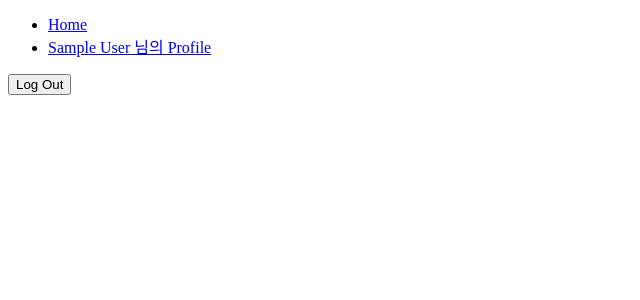
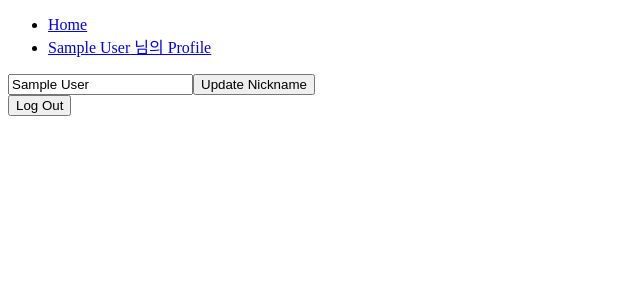
Before and after one commit to sangjuntechs/Twitter-clone, a React (Create React App) app: page /#/profile in a window 1280 px wide. Shown: the top 300 px of the page, without its empty margins (0-640 px from the left). Built offline with nearby package versions, Linux system fonts and the light colour scheme; no server answers; the database is empty; sample sign-in values are in the browser's storage.

Commit message:
update profile nickname part

```diff
--- a/src/routes/Profile.js
+++ b/src/routes/Profile.js
@@ -1,28 +1,54 @@
-import React, { useEffect } from "react";
+import React, { useEffect, useState } from "react";
 import { authService, dbService } from "fbInstance";
 import { useHistory } from "react-router-dom";
 
 export default ({ userObjs }) => {
   const history = useHistory();
+  const [newDisplayName, setNewDisplayName] = useState(userObjs.displayName);
   const onLogOutClick = () => {
     authService.signOut();
     history.push("/");
+  };
+
+  const onChange = (event) => {
+    const {
+      target: { value },
+    } = event;
+    setNewDisplayName(value);
+  };
+
+  const onSubmit = async (event) => {
+    event.preventDefault();
+    if (userObjs.displayName !== newDisplayName) {
+      await userObjs.updateProfile({
+          displayName: newDisplayName
+      });
+    }
   };
 
   const getMyTweets = async () => {
     const tweets = await dbService
       .collection("tweets")
       .where("creatorId", "==", userObjs.uid)
-      .orderBy('createAt')
+      .orderBy("createAt")
       .get();
-      console.log(tweets.docs.map((doc) => doc.data()))
+    console.log(tweets.docs.map((doc) => doc.data()));
   };
   useEffect(() => {
     getMyTweets();
-  }, );
+  },);
 
   return (
     <>
+      <form onSubmit={onSubmit}>
+        <input
+          type="text"
+          placeholder="닉네임을 입력하세요."
+          onChange={onChange}
+          value={newDisplayName}
+        />
+        <input type="submit" value="Update Nickname" />
+      </form>
       <button onClick={onLogOutClick}>Log Out</button>
     </>
   );
```
